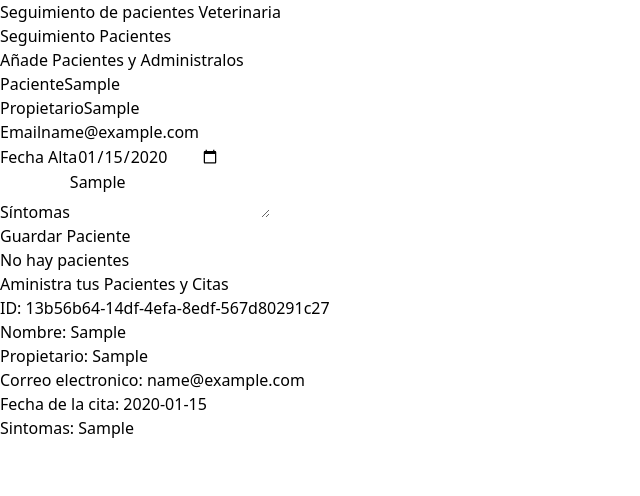
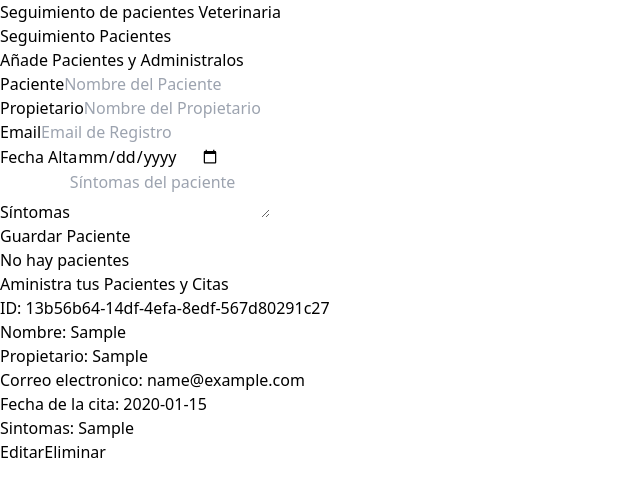
Before and after one commit to DarioAlvarez53/Pacientes, a React (Vite) app: page / in a window 1280 px wide. Both pictures are taken after typing "Sample", "Sample", "name@example.com", "2020-01-15", "Sample" into the empty fields and a click on the input "Guardar Paciente". Shown: the top 496 px of the page, without its empty margins (0-640 px from the left). Built offline with nearby package versions, Linux system fonts and the light colour scheme.

Commit message:
Creando los botones de editar y eliminar

```diff
--- a/src/components/PatientDetail.tsx
+++ b/src/components/PatientDetail.tsx
@@ -14,6 +14,19 @@ export default function PatientDetail({patient}: PatientDetailProps) {
             <PatientDetailItem label="Correo electronico" data={patient.email} />
             <PatientDetailItem label="Fecha de la cita" data={patient.date.toString()} />
             <PatientDetailItem label="Sintomas" data={patient.symptoms} />
+
+            <div className="flex justify-end gap-5 mt-10">
+                {/* Boton de editar */}
+                <button
+                    type="button"
+                    className="py-2 px-10 bg-white border border-indigo-800 hover:bg-indigo-800 text-indigo-600 hover:text-white font-bold uppercase rounded-lg"
+                >Editar</button>
+                {/* Boton de eliminar */}
+                <button
+                    type="button"
+                    className="py-2 px-10 bg-white border border-red-600 hover:bg-red-600 text-red-600 hover:text-white font-bold uppercase rounded-lg"
+                >Eliminar</button>
+            </div>
         </div>
     )
 }
--- a/src/components/PatientForm.tsx
+++ b/src/components/PatientForm.tsx
@@ -9,10 +9,13 @@ export default function PatientForm() {
     const { addPatient } = usePatientStore()
 
     //Mandando a llamar a useForm
-    const { register, handleSubmit, formState: { errors } } = useForm<DraftPatient>()
+    const { register, handleSubmit, formState: { errors }, reset } = useForm<DraftPatient>()
 
     const registerPatient = (data: DraftPatient) => {
         addPatient(data)
+        //Una vez que se agrega al paciente el formulario se resetea
+        reset()
+
     }
 
     return (
```
